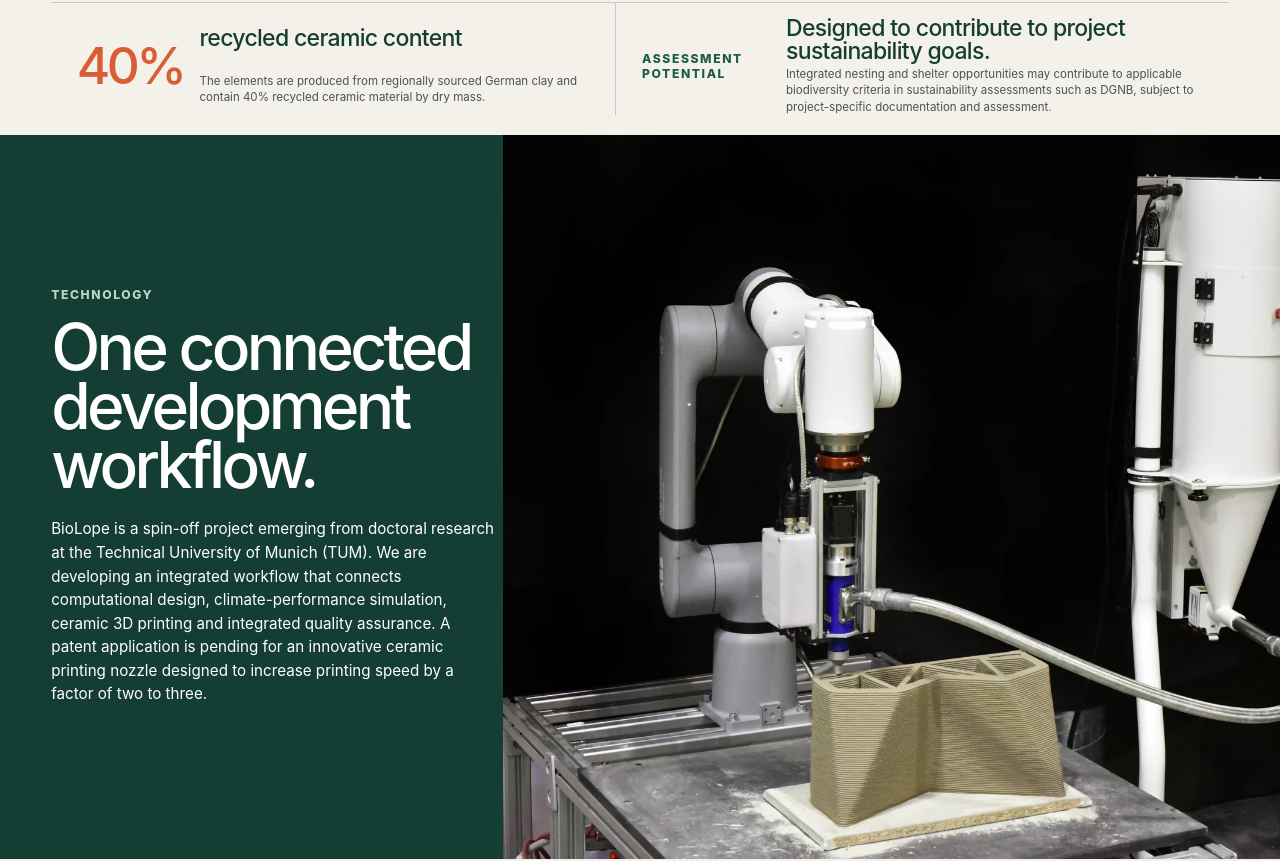
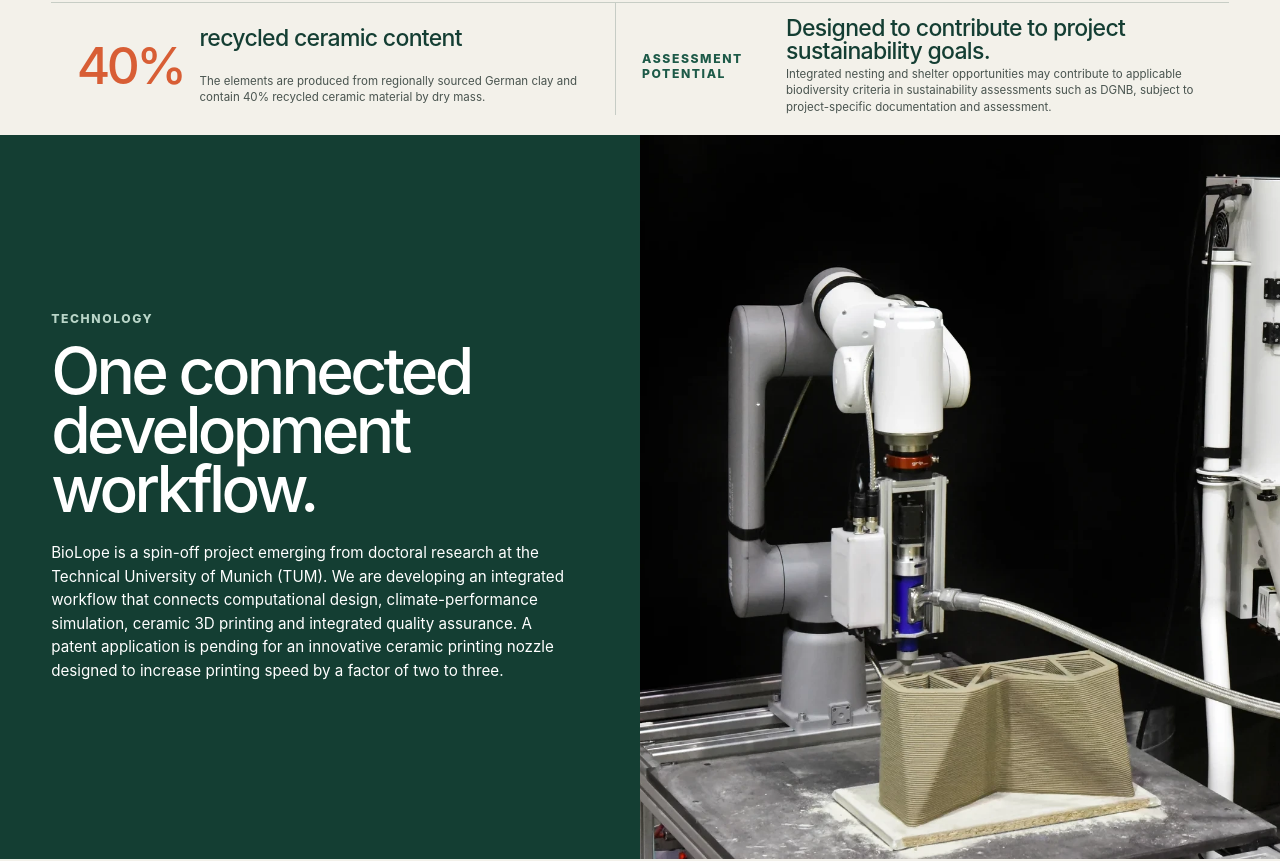
Before and after one commit to biolope/biolope.github.io, a React (Vite) app: page / in a window 1280 px wide. Shown: the part 2252-3113 px from the top of the page. Built offline with nearby package versions, Linux system fonts and the light colour scheme.

Commit message:
Update Technology.module.css

```diff
--- a/src/sections/Technology/Technology.module.css
+++ b/src/sections/Technology/Technology.module.css
@@ -68,7 +68,12 @@
     padding: 0 0 0 var(--page-gutter);
     overflow: hidden;
     gap: clamp(3rem, 5vw, 6rem);
-    grid-template-columns: minmax(28rem, 1fr) auto;
+    grid-template-columns:
+      minmax(24rem, 1fr)
+      minmax(
+        0,
+        min(50vw, calc((100svh - var(--nav-height)) * 1290 / 1202))
+      );
   }
 
   .intro {
@@ -94,9 +99,9 @@
   }
 
   .robotVisual {
-    width: auto;
+    width: 100%;
     height: 100%;
-    aspect-ratio: 1290 / 1202;
+    aspect-ratio: auto;
     margin-top: 0;
     align-self: stretch;
     justify-self: end;
```
